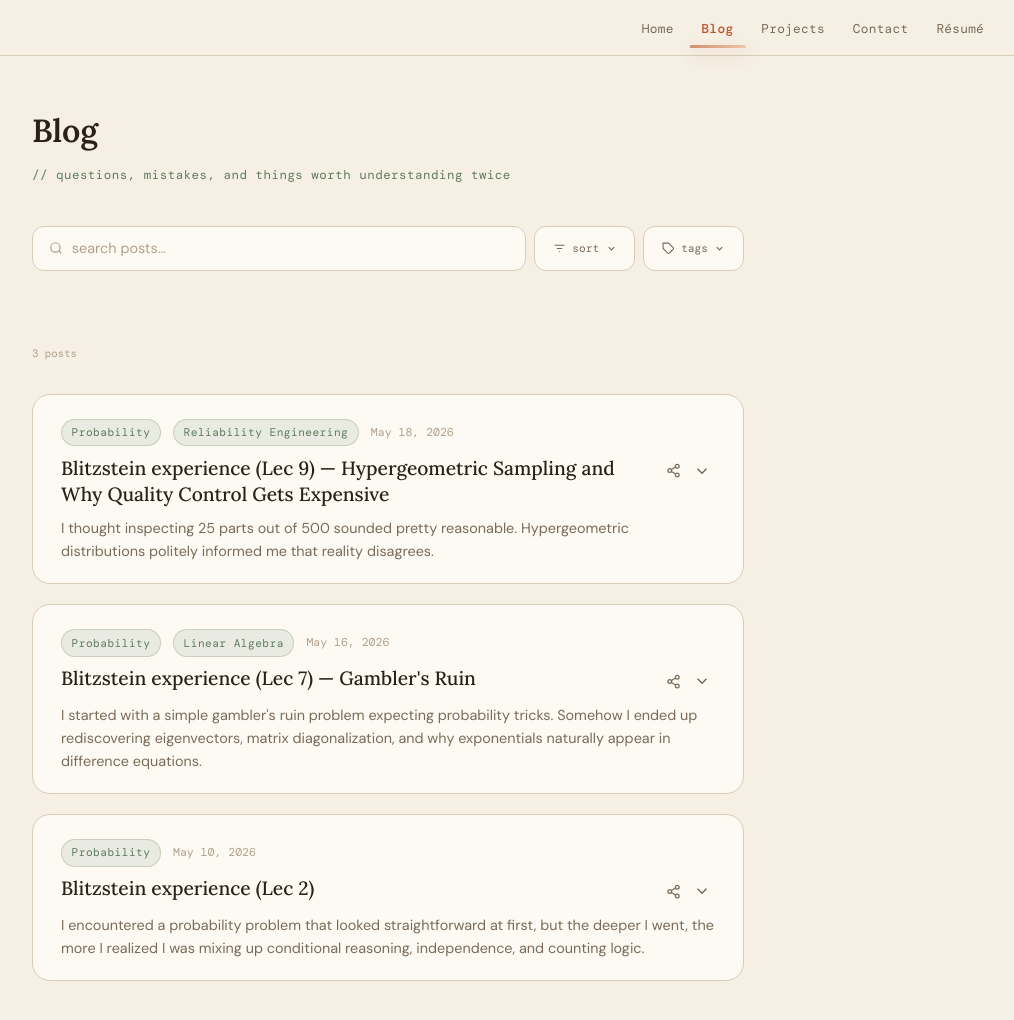
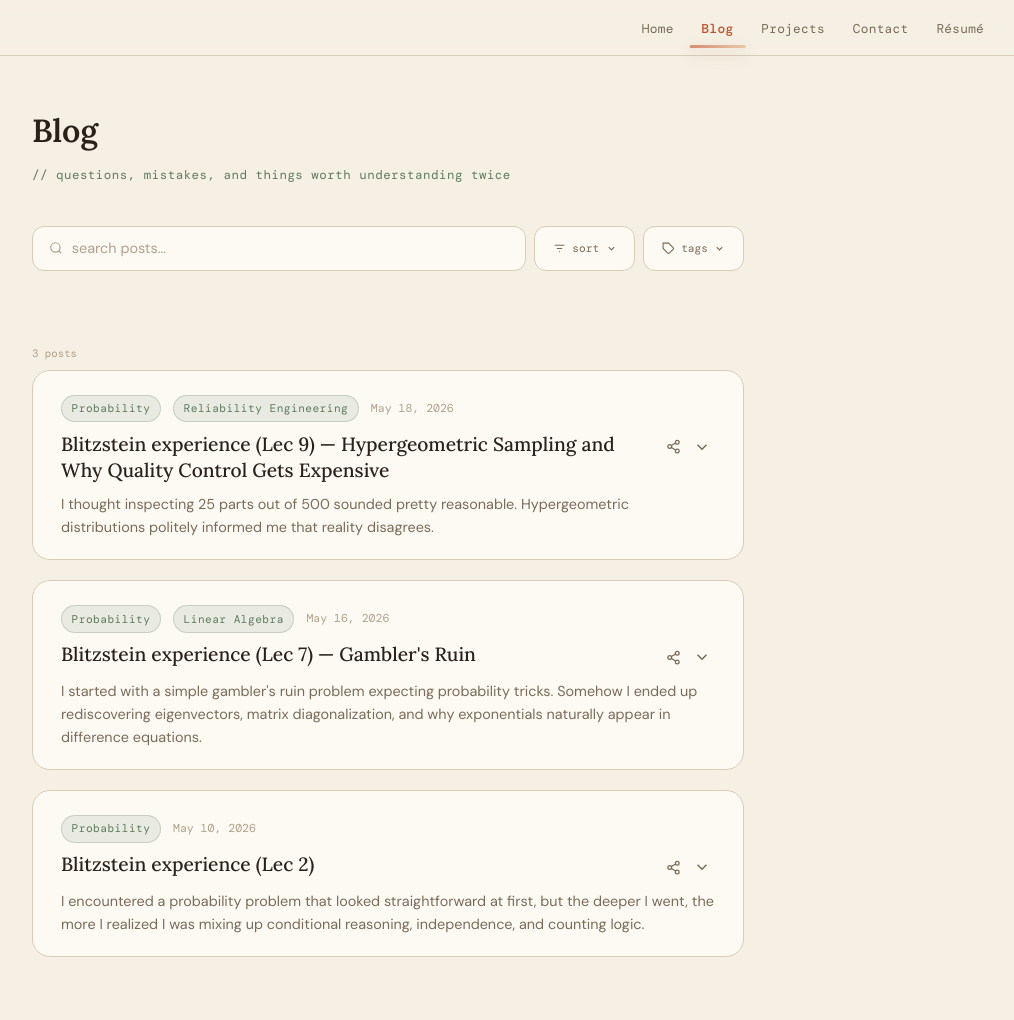
Before and after one commit to ViRaika/ViRaika.github.io, a Jekyll site: the page built from blog.html, in a window 1280 px wide and 1065 px high. Shown: the top 1020 px of the window, without its empty margins (252-1266 px from the left). Built offline with Jekyll 4.4.1, drawn with Linux system fonts in a browser that asks for light colours; some web fonts are replaced.

Commit message:
Adjust margins in search system and row styles

```diff
--- a/assets/css/style.css
+++ b/assets/css/style.css
@@ -959,7 +959,7 @@
    ============================================ */
 
 .search-system {
-  margin-bottom: 2rem;
+  margin-bottom: 0;
 }
 
 /* Top row: search bar + two buttons */
@@ -1140,7 +1140,7 @@
   align-items: center;
   justify-content: space-between;
   margin-top: 0.9rem;
-  margin-bottom: 0.75rem;
+  margin-bottom: 0.5rem;
 }
 .vr-result-count {
   font-family: var(--font-mono);
```
